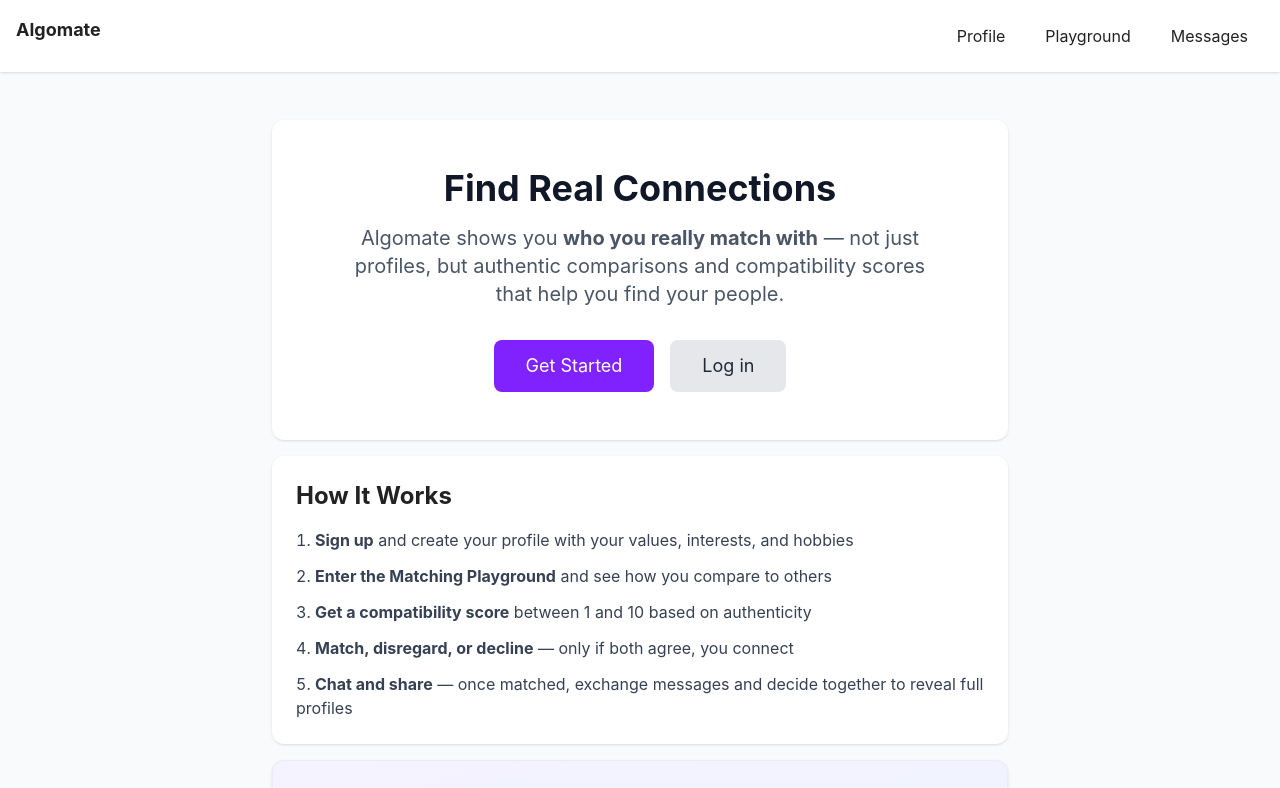
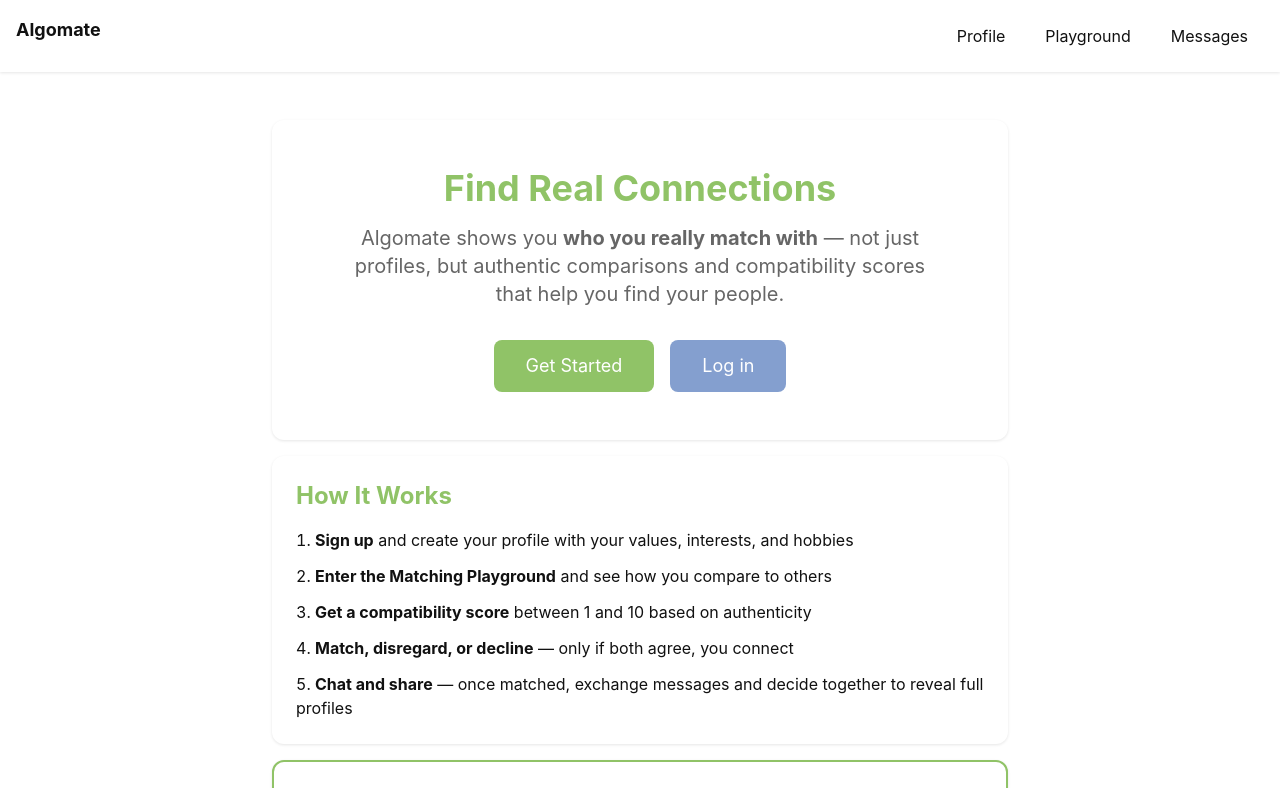
Before and after one commit to TomyVogt/algomate, a Next.js app: page / in a window 1280 px wide. Shown: the top 788 px of the page. Built offline with nearby package versions, Linux system fonts and the light colour scheme.

Commit message:
Readme File Design

```diff
--- a/app/globals.css
+++ b/app/globals.css
@@ -1,4 +1,16 @@
 @import "tailwindcss";
+
+@theme {
+  --color-primary: #90c367;
+  --color-primary-light: #a8d48a;
+  --color-primary-dark: #7aa84f;
+  --color-secondary: #849fcf;
+  --color-secondary-light: #a3b8dc;
+  --color-secondary-dark: #6b85b8;
+  --color-dark: #111111;
+  --color-danger: #EF4444;
+  --color-success: #10B981;
+}
 
 @layer base {
   * {
@@ -7,71 +19,216 @@
     box-sizing: border-box;
   }
   body {
-    background: #f7f7f7;
-    color: #222;
+    background: #FFFFFF;
+    color: #111111;
     min-height: 100vh;
   }
   a { color: inherit; text-decoration: none; }
+  h1, h2, h3, h4, h5, h6 { color: #111111; }
 }
 
 @layer components {
   .btn-primary {
-    @apply bg-violet-600 text-white px-5 py-2 rounded-lg hover:bg-violet-700 transition-colors disabled:opacity-50;
+    background-color: var(--color-primary);
+    color: white;
+    padding: 0.5rem 1.25rem;
+    border-radius: 0.5rem;
+    transition: background-color 150ms;
   }
+  .btn-primary:hover {
+    background-color: var(--color-primary-dark);
+  }
+  .btn-primary:disabled {
+    opacity: 0.5;
+  }
+
   .btn-secondary {
-    @apply bg-gray-200 text-gray-800 px-5 py-2 rounded-lg hover:bg-gray-300 transition-colors disabled:opacity-50;
+    background-color: var(--color-secondary);
+    color: white;
+    padding: 0.5rem 1.25rem;
+    border-radius: 0.5rem;
+    transition: background-color 150ms;
   }
+  .btn-secondary:hover {
+    background-color: var(--color-secondary-dark);
+  }
+  .btn-secondary:disabled {
+    opacity: 0.5;
+  }
+
   .btn-danger {
-    @apply bg-red-600 text-white px-5 py-2 rounded-lg hover:bg-red-700 transition-colors disabled:opacity-50;
+    background-color: var(--color-danger);
+    color: white;
+    padding: 0.5rem 1.25rem;
+    border-radius: 0.5rem;
+    transition: background-color 150ms;
   }
+  .btn-danger:hover {
+    background-color: #dc2626;
+  }
+  .btn-danger:disabled {
+    opacity: 0.5;
+  }
+
   .btn-match {
-    @apply bg-emerald-500 text-white px-5 py-2 rounded-lg hover:bg-emerald-600 transition-colors disabled:opacity-50;
+    background-color: var(--color-primary);
+    color: white;
+    padding: 0.5rem 1.25rem;
+    border-radius: 0.5rem;
+    transition: background-color 150ms;
   }
+  .btn-match:hover {
+    background-color: var(--color-primary-dark);
+  }
+  .btn-match:disabled {
+    opacity: 0.5;
+  }
+
   .btn-decline {
-    @apply bg-orange-200 text-gray-800 px-5 py-2 rounded-lg hover:bg-orange-300 transition-colors disabled:opacity-50;
+    background-color: var(--color-secondary);
+    color: white;
+    padding: 0.5rem 1.25rem;
+    border-radius: 0.5rem;
+    transition: background-color 150ms;
   }
+  .btn-decline:hover {
+    background-color: var(--color-secondary-dark);
+  }
+  .btn-decline:disabled {
+    opacity: 0.5;
+  }
+
   .card {
-    @apply bg-white rounded-xl p-6 shadow-sm mb-4;
+    background: white;
+    border-radius: 0.75rem;
+    padding: 1.5rem;
+    box-shadow: 0 1px 3px rgba(0, 0, 0, 0.1);
+    margin-bottom: 1rem;
   }
+
   .nav {
-    @apply flex gap-4 px-4 py-4 bg-white shadow-sm mb-6;
+    display: flex;
+    gap: 1rem;
+    padding: 1rem;
+    background: white;
+    box-shadow: 0 1px 3px rgba(0, 0, 0, 0.1);
+    margin-bottom: 1.5rem;
   }
+
   .nav-link {
-    @apply px-4 py-2 rounded-lg transition-colors hover:bg-gray-100;
+    padding: 0.5rem 1rem;
+    border-radius: 0.5rem;
+    transition: background-color 150ms;
+    color: var(--color-dark);
   }
+  .nav-link:hover {
+    background-color: #f3f4f6;
+  }
+
   .nav-link-active {
-    @apply px-4 py-2 rounded-lg bg-violet-600 text-white;
+    padding: 0.5rem 1rem;
+    border-radius: 0.5rem;
+    background-color: var(--color-secondary);
+    color: white;
   }
+
   .tag {
-    @apply inline-block bg-gray-100 px-3 py-1 rounded-full text-sm mr-2 mb-1;
+    display: inline-block;
+    background: #f3f4f6;
+    color: var(--color-dark);
+    padding: 0.25rem 0.75rem;
+    border-radius: 9999px;
+    font-size: 0.875rem;
+    margin-right: 0.5rem;
+    margin-bottom: 0.25rem;
   }
+
   .input {
-    @apply w-full px-3 py-2 border border-gray-300 rounded-lg focus:outline-none focus:border-violet-500 mb-3;
+    width: 100%;
+    padding: 0.5rem 0.75rem;
+    border: 1px solid #e5e5e5;
+    border-radius: 0.5rem;
+    font-size: 1rem;
   }
+  .input:focus {
+    outline: none;
+    border-color: var(--color-secondary);
+  }
+  .input { margin-bottom: 0.75rem; }
+
   .label {
-    @apply block text-sm font-semibold text-gray-700 mb-1;
+    display: block;
+    font-size: 0.875rem;
+    font-weight: 600;
+    color: var(--color-dark);
+    margin-bottom: 0.25rem;
   }
+
   .form-group {
-    @apply mb-4;
+    margin-bottom: 1rem;
   }
+
   .score-circle {
-    @apply w-24 h-24 rounded-full bg-gradient-to-br from-violet-500 to-violet-300 text-white text-2xl font-bold flex items-center justify-center mx-auto;
+    width: 6rem;
+    height: 6rem;
+    border-radius: 9999px;
+    background: linear-gradient(135deg, var(--color-primary), var(--color-primary-light));
+    color: white;
+    font-size: 1.5rem;
+    font-weight: bold;
+    display: flex;
+    align-items: center;
+    justify-content: center;
+    margin: 0 auto;
   }
+
   .comparison-grid {
-    @apply grid grid-cols-2 gap-4 my-4;
+    display: grid;
+    grid-template-columns: 1fr;
+    gap: 1rem;
+    margin: 1rem 0;
   }
+  @media (min-width: 768px) {
+    .comparison-grid {
+      grid-template-columns: 1fr 1fr;
+    }
+  }
+
   .comparison-col {
-    @apply p-3 bg-gray-50 rounded-lg;
+    padding: 0.75rem;
+    background: #f9fafb;
+    border-radius: 0.5rem;
   }
+
   .shared-section {
-    @apply bg-indigo-50 p-3 rounded-lg my-2;
+    background: #eff6ff;
+    padding: 0.75rem;
+    border-radius: 0.5rem;
+    margin: 0.5rem 0;
   }
-  .error { @apply text-red-600 mb-3; }
-  .success { @apply text-emerald-600 mb-3; }
+
+  .error {
+    color: var(--color-danger);
+    margin-bottom: 0.75rem;
+  }
+  .success {
+    color: var(--color-success);
+    margin-bottom: 0.75rem;
+  }
+  .headline {
+    color: var(--color-primary);
+    font-weight: bold;
+  }
 }
 
 @layer utilities {
   .container-main {
-    @apply max-w-3xl mx-auto px-4 py-6;
+    max-width: 48rem;
+    margin-left: auto;
+    margin-right: auto;
+    padding-left: 1rem;
+    padding-right: 1rem;
+    padding-top: 1.5rem;
+    padding-bottom: 1.5rem;
   }
 }
--- a/app/page.tsx
+++ b/app/page.tsx
@@ -3,16 +3,16 @@ import Nav from '@/components/Nav';
 
 export default function Home() {
   return (
-    <div className="min-h-screen bg-gray-50">
+    <div className="min-h-screen bg-white">
       <Nav />
       <div className="container-main">
         <div className="card text-center py-12 px-6">
-          <h1 className="text-4xl font-bold text-gray-900 mb-4">Find Real Connections</h1>
-          <p className="text-xl text-gray-600 mb-8 max-w-xl mx-auto">
+          <h1 className="headline text-4xl font-bold mb-4">Find Real Connections</h1>
+          <p className="text-xl mb-8 max-w-xl mx-auto" style={{ color: '#666666' }}>
             Algomate shows you <strong>who you really match with</strong> — not just profiles,
             but authentic comparisons and compatibility scores that help you find your people.
           </p>
-          <div className="flex gap-4 justify-center">
+          <div className="flex gap-4 justify-center flex-wrap">
             <Link href="/signup">
               <button className="btn-primary text-lg px-8 py-3">Get Started</button>
             </Link>
@@ -22,8 +22,8 @@ export default function Home() {
           </div>
         </div>
         <div className="card">
-          <h2 className="text-2xl font-bold mb-4">How It Works</h2>
-          <ol className="list-decimal list-inside space-y-3 text-gray-700">
+          <h2 className="headline text-2xl font-bold mb-4">How It Works</h2>
+          <ol className="list-decimal list-inside space-y-3">
             <li><strong>Sign up</strong> and create your profile with your values, interests, and hobbies</li>
             <li><strong>Enter the Matching Playground</strong> and see how you compare to others</li>
             <li><strong>Get a compatibility score</strong> between 1 and 10 based on authenticity</li>
@@ -31,9 +31,9 @@ export default function Home() {
             <li><strong>Chat and share</strong> — once matched, exchange messages and decide together to reveal full profiles</li>
           </ol>
         </div>
-        <div className="card bg-gradient-to-br from-violet-50 to-indigo-50 border border-violet-100">
-          <h2 className="text-2xl font-bold mb-4">Ready to find your people?</h2>
-          <p className="text-gray-600 mb-6">Join thousands of people looking for real, authentic connections.</p>
+        <div className="card border-2" style={{ borderColor: '#90c367' }}>
+          <h2 className="headline text-2xl font-bold mb-4">Ready to find your people?</h2>
+          <p className="mb-6" style={{ color: '#666666' }}>Join thousands of people looking for real, authentic connections.</p>
           <Link href="/signup">
             <button className="btn-primary text-lg px-8 py-3">Create Free Account</button>
           </Link>
```
